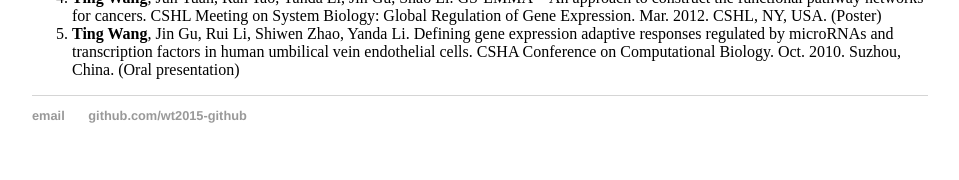
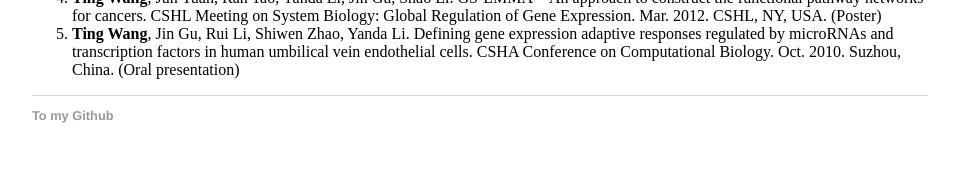
Before and after one commit to wt2015-github/wt2015-github.github.io, a Jekyll site: the page built from index.html, in a window 1280 px wide. Shown: the part 1852-2032 px from the top of the page, without its empty margins (160-1119 px from the left). Built offline with Jekyll 4.4.1, drawn with Linux system fonts in a browser that asks for light colours.

Commit message:
Update default.html

```diff
--- a/_layouts/default.html
+++ b/_layouts/default.html
@@ -25,8 +25,7 @@
 		</div><!-- /.container -->
 		<footer>
     		<ul>
-        		<li><a href="mailto:wang9ting@gmail.com">email</a></li>
-        		<li><a href="https://github.com/wt2015-github">github.com/wt2015-github</a></li>
+        		<li><a href="https://github.com/wt2015-github">To my Github</a></li>
 			</ul>
 		</footer>
 	</body>
```
